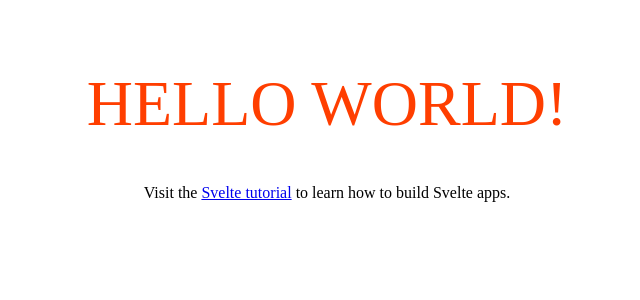
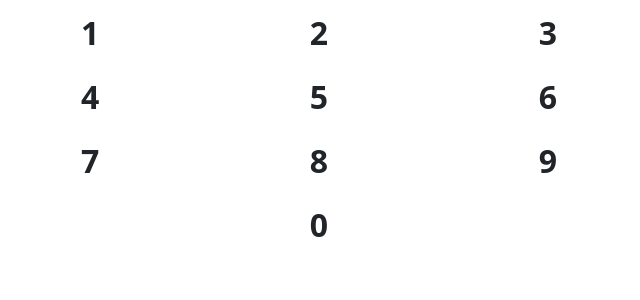
Before and after one commit to saneef/numeric-keypads, a Svelte app: page / in a window 1280 px wide. Shown: the top 300 px of the page, without its empty margins (321-961 px from the left). Built offline with nearby package versions, Linux system fonts and the light colour scheme.

Commit message:
feat(numeric-keypad): basic working version

```diff
--- a/src/App.svelte
+++ b/src/App.svelte
@@ -1,30 +1,33 @@
 <script>
+	import NumericKeypad from "./NumericKeypad.svelte";
+
 	export let name;
 </script>
 
-<main>
-	<h1>Hello {name}!</h1>
-	<p>Visit the <a href="https://svelte.dev/tutorial">Svelte tutorial</a> to learn how to build Svelte apps.</p>
-</main>
+<style>
+	:global(html) {
+		--color-dark: #212529;
+		--color-light: #f8f9fa;
 
-<style>
-	main {
-		text-align: center;
-		padding: 1em;
-		max-width: 240px;
-		margin: 0 auto;
+		--color-success: #37b24d;
+		--color-warning: #f59f00;
+		--color-danger: #f03e3e;
+
+		color: var(--color-dark);
 	}
 
-	h1 {
-		color: #ff3e00;
-		text-transform: uppercase;
-		font-size: 4em;
-		font-weight: 100;
+	:global(body) {
+		margin: 0;
+		font-family: system-ui;
 	}
 
-	@media (min-width: 640px) {
-		main {
-			max-width: none;
-		}
+	div {
+		margin-left: auto;
+		margin-right: auto;
+		max-width: 75ch;
 	}
 </style>
+
+<div>
+	<NumericKeypad />
+</div>
--- /dev/null
+++ b/src/NumericKeypad.svelte
@@ -0,0 +1,89 @@
+<script>
+	import Check from "./icons/Check.svg.svelte";
+	import Backspace from "./icons/Backspace.svg.svelte";
+
+	function onConfirm() {
+		console.log("confirm");
+	}
+
+	function onDelete() {
+		console.log("delete");
+	}
+</script>
+
+<style>
+	.grid {
+		display: grid;
+		grid-template-columns: repeat(3, 1fr);
+		grid-template-rows: repeat(4, 1fr);
+		grid-auto-flow: row dense;
+	}
+
+	button {
+		background: none;
+		border: 0;
+		color: inherit;
+		/* cursor: default; */
+		font: inherit;
+		line-height: normal;
+		overflow: visible;
+		padding: 0;
+		-webkit-appearance: button; /* for input */
+		-webkit-user-select: none; /* for button */
+		-moz-user-select: none;
+		-ms-user-select: none;
+
+		font-size: 2em;
+		font-weight: bold;
+	}
+
+	button:active {
+		background-color: lightgrey;
+	}
+
+	.btn {
+		min-height: 2em;
+	}
+
+	.btn--last-digit {
+		grid-column: 2;
+	}
+
+	.btn--del {
+		grid-column: 1;
+		color: var(--color-warning);
+	}
+
+	.btn--confirm {
+		grid-column: 3;
+		color: var(--color-success);
+	}
+
+	.icon {
+		max-width: 0.95em;
+		display: inline-block;
+	}
+</style>
+
+<div class="grid">
+	<button class="btn">1</button>
+	<button class="btn">2</button>
+	<button class="btn">3</button>
+	<button class="btn">4</button>
+	<button class="btn">5</button>
+	<button class="btn">6</button>
+	<button class="btn">7</button>
+	<button class="btn">8</button>
+	<button class="btn">9</button>
+	<button class="btn btn--last-digit">0</button>
+	<button class="btn btn--icon btn--del" on:click="{onDelete}">
+		<div class="icon">
+			<Backspace />
+		</div>
+	</button>
+	<button class="btn btn--icon btn--confirm" on:click="{onConfirm}">
+		<div class="icon">
+			<Check />
+		</div>
+	</button>
+</div>
--- /dev/null
+++ b/src/icons/Backspace.svg.svelte
@@ -0,0 +1 @@
+<svg aria-hidden="true" fill="currentColor" focusable="false" role="img" xmlns="http://www.w3.org/2000/svg" viewBox="0 0 640 512"><path fill="currentColor" d="M576 64H205.26A63.97 63.97 0 0 0 160 82.75L9.37 233.37c-12.5 12.5-12.5 32.76 0 45.25L160 429.25c12 12 28.28 18.75 45.25 18.75H576c35.35 0 64-28.65 64-64V128c0-35.35-28.65-64-64-64zm-84.69 254.06c6.25 6.25 6.25 16.38 0 22.63l-22.62 22.62c-6.25 6.25-16.38 6.25-22.63 0L384 301.25l-62.06 62.06c-6.25 6.25-16.38 6.25-22.63 0l-22.62-22.62c-6.25-6.25-6.25-16.38 0-22.63L338.75 256l-62.06-62.06c-6.25-6.25-6.25-16.38 0-22.63l22.62-22.62c6.25-6.25 16.38-6.25 22.63 0L384 210.75l62.06-62.06c6.25-6.25 16.38-6.25 22.63 0l22.62 22.62c6.25 6.25 6.25 16.38 0 22.63L429.25 256l62.06 62.06z"></path></svg>
--- /dev/null
+++ b/src/icons/Check.svg.svelte
@@ -0,0 +1 @@
+<svg aria-hidden="true" fill="currentColor" focusable="false" role="img" xmlns="http://www.w3.org/2000/svg" viewBox="0 0 512 512"><path fill="currentColor" d="M173.898 439.404l-166.4-166.4c-9.997-9.997-9.997-26.206 0-36.204l36.203-36.204c9.997-9.998 26.207-9.998 36.204 0L192 312.69 432.095 72.596c9.997-9.997 26.207-9.997 36.204 0l36.203 36.204c9.997 9.997 9.997 26.206 0 36.204l-294.4 294.401c-9.998 9.997-26.207 9.997-36.204-.001z"></path></svg>
```
